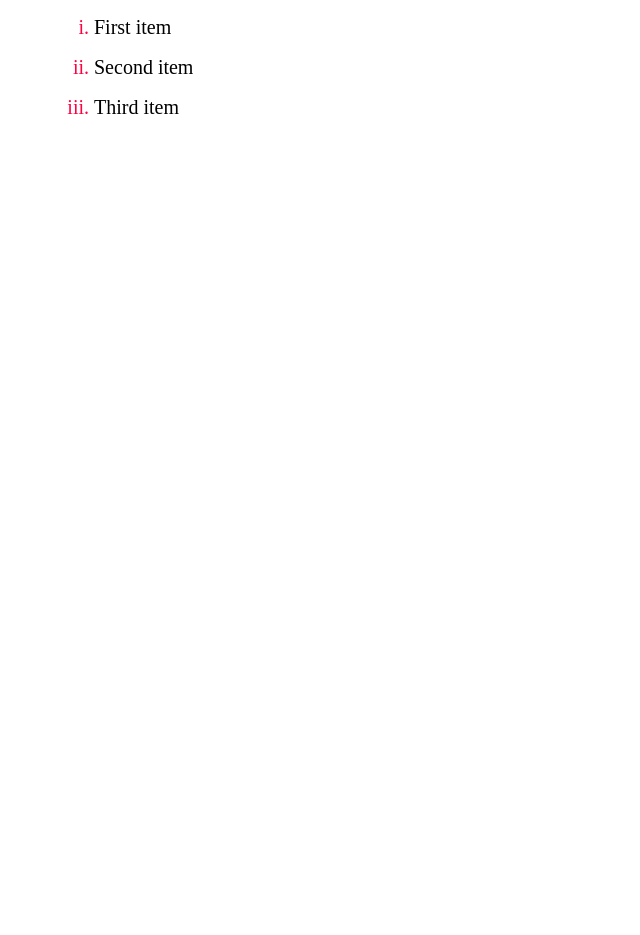
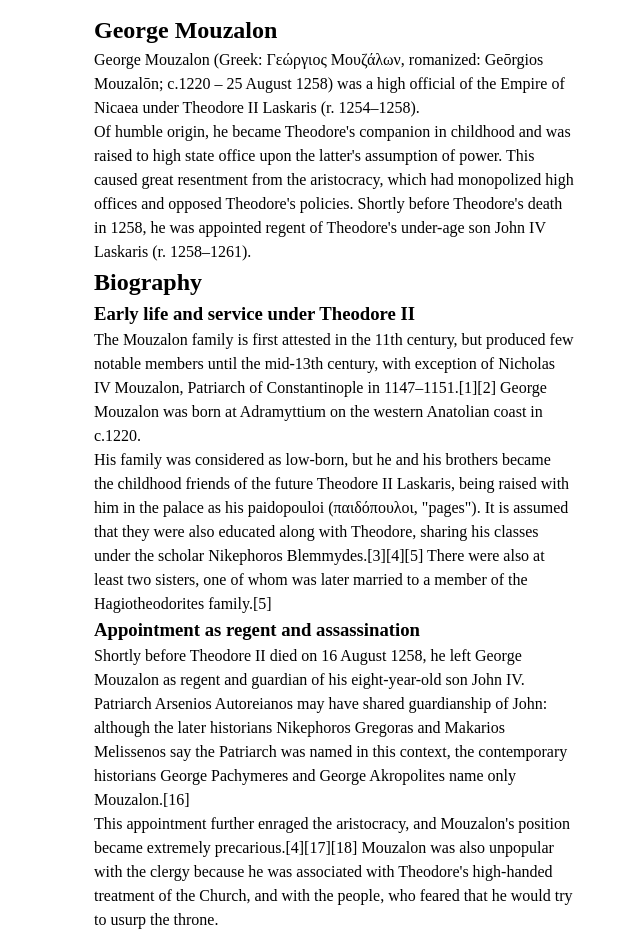
Before and after one commit to paulichdom/joy-of-react-playground, a React (Vite) app: page / in a window 1280 px wide. Shown: the part 100-1035 px from the top of the page, without its empty margins (306-946 px from the left). Before the commit the page ends 800 px from the top, so only its background shows below. Built offline with nearby package versions, Linux system fonts and the light colour scheme.

Commit message:
add section with heading

```diff
--- a/src/App.tsx
+++ b/src/App.tsx
@@ -1,14 +1,10 @@
 import Layout from './components/Layout';
-import List from './components/List/List';
+import SamplePage from './components/SectionWithHeading/SamplePage';
 
 function App() {
   return (
     <Layout>
-      <List as="ol" type="i">
-        <li>First item</li>
-        <li>Second item</li>
-        <li>Third item</li>
-      </List>
+      <SamplePage />
     </Layout>
   );
 }
--- /dev/null
+++ b/src/components/SectionWithHeading/SamplePage.tsx
@@ -0,0 +1,78 @@
+import React from 'react';
+import SectionWithHeading from './SectionWithHeading';
+
+const SamplePage: React.FC = () => {
+  return (
+    <SectionWithHeading title="George Mouzalon" headingLevel="h1">
+      <p>
+        George Mouzalon (Greek: Γεώργιος Μουζάλων, romanized: Geōrgios Mouzalōn;
+        c.1220 – 25 August 1258) was a high official of the Empire of Nicaea
+        under Theodore II Laskaris (r. 1254–1258).
+      </p>
+      <p>
+        Of humble origin, he became Theodore's companion in childhood and was
+        raised to high state office upon the latter's assumption of power. This
+        caused great resentment from the aristocracy, which had monopolized high
+        offices and opposed Theodore's policies. Shortly before Theodore's death
+        in 1258, he was appointed regent of Theodore's under-age son John IV
+        Laskaris (r. 1258–1261).
+      </p>
+
+      <SectionWithHeading title="Biography" headingLevel="h2">
+        <SectionWithHeading
+          title="Early life and service under Theodore II"
+          headingLevel="h3"
+        >
+          <p>
+            The Mouzalon family is first attested in the 11th century, but
+            produced few notable members until the mid-13th century, with
+            exception of Nicholas IV Mouzalon, Patriarch of Constantinople in
+            1147–1151.[1][2] George Mouzalon was born at Adramyttium on the
+            western Anatolian coast in c.1220.
+          </p>
+          <p>
+            His family was considered as low-born, but he and his brothers
+            became the childhood friends of the future Theodore II Laskaris,
+            being raised with him in the palace as his paidopouloi (παιδόπουλοι,
+            "pages"). It is assumed that they were also educated along with
+            Theodore, sharing his classes under the scholar Nikephoros
+            Blemmydes.[3][4][5] There were also at least two sisters, one of
+            whom was later married to a member of the Hagiotheodorites
+            family.[5]
+          </p>
+        </SectionWithHeading>
+        <SectionWithHeading
+          title="Appointment as regent and assassination"
+          headingLevel="h3"
+        >
+          <p>
+            Shortly before Theodore II died on 16 August 1258, he left George
+            Mouzalon as regent and guardian of his eight-year-old son John IV.
+            Patriarch Arsenios Autoreianos may have shared guardianship of John:
+            although the later historians Nikephoros Gregoras and Makarios
+            Melissenos say the Patriarch was named in this context, the
+            contemporary historians George Pachymeres and George Akropolites
+            name only Mouzalon.[16]
+          </p>
+          <p>
+            This appointment further enraged the aristocracy, and Mouzalon's
+            position became extremely precarious.[4][17][18] Mouzalon was also
+            unpopular with the clergy because he was associated with Theodore's
+            high-handed treatment of the Church, and with the people, who feared
+            that he would try to usurp the throne.
+          </p>
+          <p>
+            Most importantly, however, he faced the hostility of the army, in
+            particular the Latin mercenaries, who had apparently been denied the
+            usual stipends and donatives. In addition, they probably resented
+            Theodore's intention to raise a "national" army composed solely of
+            Byzantine Greeks, and Mouzalon is recorded by Pachymeres to have
+            taken such measures.
+          </p>
+        </SectionWithHeading>
+      </SectionWithHeading>
+    </SectionWithHeading>
+  );
+};
+
+export default SamplePage;
--- /dev/null
+++ b/src/components/SectionWithHeading/SectionWithHeading.tsx
@@ -0,0 +1,27 @@
+import React, { ReactNode } from 'react';
+import styled from 'styled-components';
+
+type HeadingLevel = 'h1' | 'h2' | 'h3' | 'h4' | 'h5' | 'h6';
+
+type SectionWithHeadingProps = {
+  title: string;
+  headingLevel: HeadingLevel;
+  children: ReactNode;
+};
+
+const SectionWithHeading: React.FC<SectionWithHeadingProps> = ({
+  title,
+  headingLevel,
+  children,
+}) => {
+  return (
+    <section>
+      <Heading as={headingLevel}>{title}</Heading>
+      {children}
+    </section>
+  );
+};
+
+export default SectionWithHeading;
+
+const Heading = styled.div``;
--- /dev/null
+++ b/src/components/SectionWithHeading/index.ts
@@ -0,0 +1,2 @@
+export * from './SectionWithHeading';
+export { default } from './SectionWithHeading';
```
